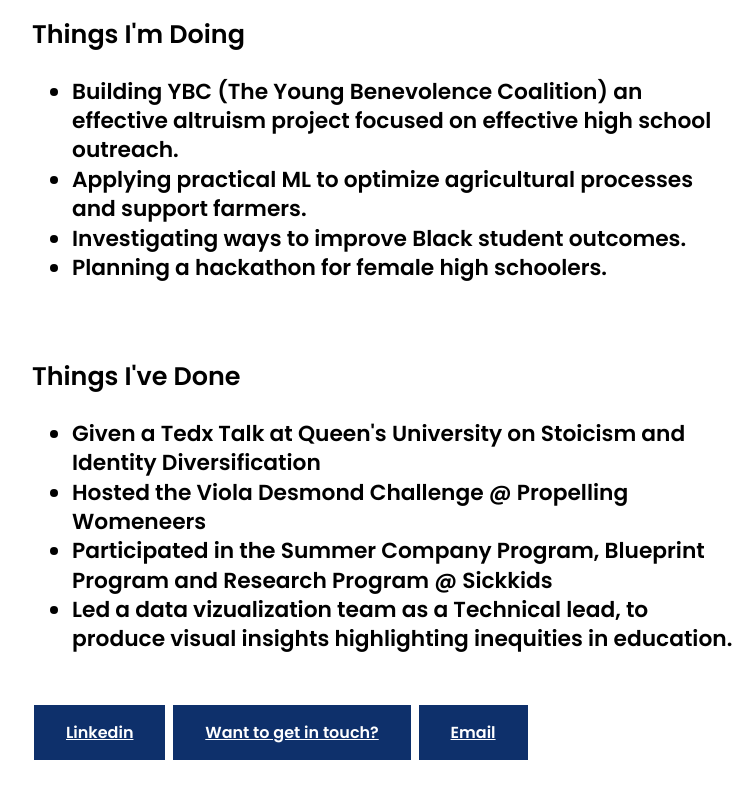
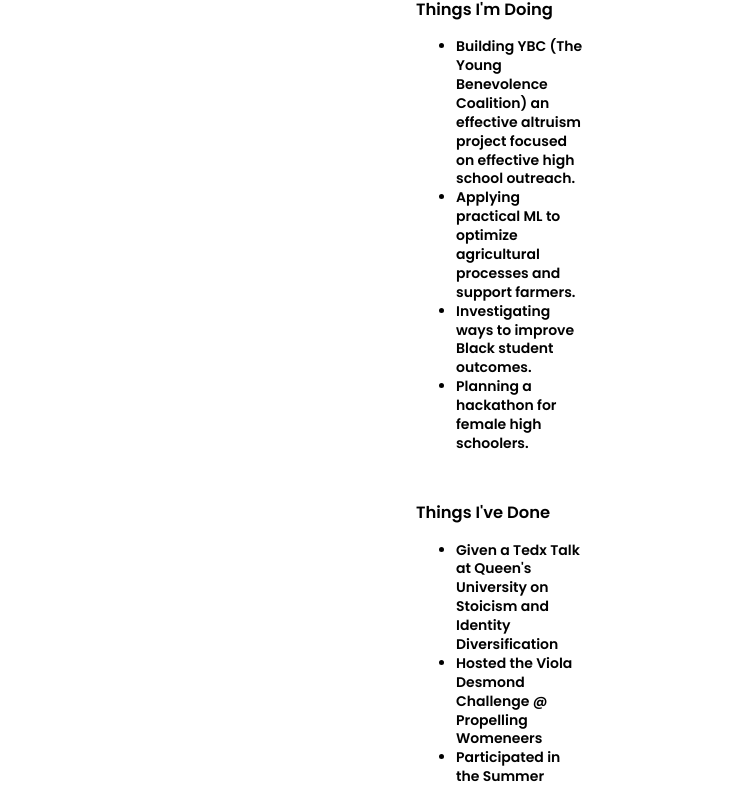
Before and after one commit to hamidahoderinwale/site, a plain HTML site: page index.html in a window 1280 px wide. Shown: the part 305-1094 px from the top of the page, without its empty margins (104-845 px from the left). Drawn offline with Linux system fonts and the light colour scheme.

Commit message:
Update style.css

```diff
--- a/style.css
+++ b/style.css
@@ -1,12 +1,12 @@
 
 body {
-  padding: 3% 10%;
+  padding: 3% 40%;
   font-family: 'Poppins', sans-serif;
 }
 .text {
   font-family: 'Poppins', sans-serif;
   font-weight: 100;
-  font-size: 1.7vw;
+  font-size: 14px;
   max-width: 70%;
   max-height: 50%;
   line-height: 1.35;
```
